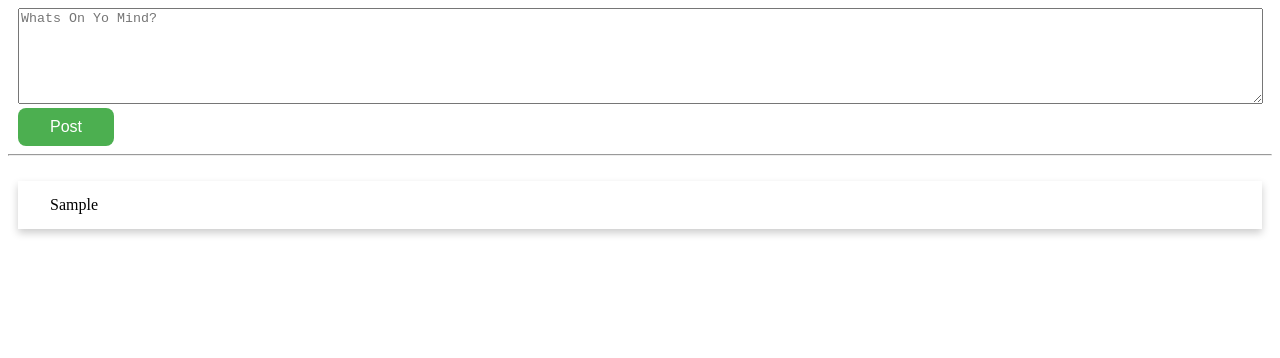
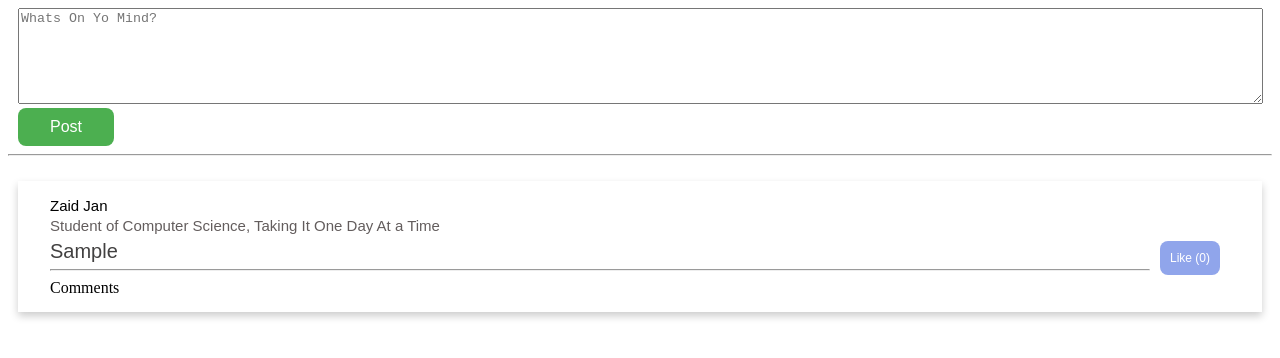
Before and after one commit to zaid-jan/PostWall, a React (Create React App) app: page / in a window 1280 px wide. Both pictures are taken after typing "Sample" into the empty fields and a click on the button "Post". Shown: the top 358 px of the page. Built offline with nearby package versions, Linux system fonts and the light colour scheme.

Commit message:
added like

```diff
--- a/src/actions/action.js
+++ b/src/actions/action.js
@@ -6,17 +6,23 @@ function post(event) {
             'type': 'EmptyField'
         };
     }
+    document.getElementById(id).value = '';
+    return {
+        'payload': text,
+        'type': 'FormSubmitted'
+    };
 
-        document.getElementById(id).value = '';
+}
 
+function like(event) {
+    const id = event.target.getAttribute('compid');
     return {
-                'payload': text,
-                'type': 'FormSubmitted'
-            };
-
-
+        'type': 'LikeCLicked',
+        'payload': id
     }
+}
 
 export default {
-    post
+    post,
+    like
 };
--- /dev/null
+++ b/src/components/Comments.js
@@ -0,0 +1,31 @@
+/* eslint-disable linebreak-style */
+// eslint-disable-next-line no-unused-vars
+import React, { Component } from 'react';
+import { connect } from 'react-redux';
+import { bindActionCreators } from 'redux';
+import '../main.css';
+
+class LC extends Component {
+    render() {
+        return (
+            <div>
+                Comments
+            </div>
+        )
+    }
+}
+
+function mapStateToProps(state) {
+
+return {
+            'post': state.post
+        };
+}
+
+function mapDispatchToProps(dispatch) {
+    return bindActionCreators({
+        // eslint-disable-next-line no-invalid-this
+        'makeList': this.makeList
+    }, dispatch);
+}
+export default connect(mapStateToProps, mapDispatchToProps)(LC);
--- a/src/components/Wall.js
+++ b/src/components/Wall.js
@@ -1,21 +1,48 @@
 /* eslint-disable linebreak-style */
+// eslint-disable-next-line no-unused-vars
 import React, { Component } from 'react';
 import { connect } from 'react-redux';
 import { bindActionCreators } from 'redux';
 import '../main.css';
+import Comments from './Comments'
+import action from '../actions/action'
 
 class Wall extends Component {
+
+    constructor() {
+        super();
+        this.makeList = this.makeList.bind(this);
+    }
     makeList() {
         let arr = [];
         arr = this.props.post;
         // let arr = this.props.post;
+        console.log("show props", this.props.post)
         const list = arr.map(data => (
-                <div key={data.id}>
-                    <div className="card">
+                <div key={data.id} className="card">
+                    {/* <div className="img">
+                       <img src={data.img} height="20" width="20"></img>
+                    </div> */}
+                    <div className="user">
+                        {data.name}
+                    </div>
+                    <div className="designation">
+                        {data.designation}
+                    </div>
+                    <div className="text">
                         {data.text}
+                        <button
+                            compid={data.id}
+                            className="likeButton"
+                            onClick={this.props.like}
+                            style={{float: 'right'}}
+                            type="button">Like ({data.likes})
+                        </button>
                     </div>
-                    <div className="bottomBar">
-                        {data.likes}
+                    <hr></hr>
+                    <div className="comments">
+                        <Comments data={data.comment}/>
+                        {data.comments}
                     </div>
                 </div>
             ));
@@ -25,7 +52,7 @@ return list;
 
     render() {
         const comp = this.makeList();
-
+        console.log("rendered")
         return (
                 <div>
                     {comp}
@@ -35,7 +62,6 @@ return (
 }
 
 function mapStateToProps(state) {
-
     return {
             'post': state.post
         };
@@ -43,7 +69,8 @@ return {
 
 function mapDispatchToProps(dispatch) {
     return bindActionCreators({
-        'makeList': this.makeList
+        // eslint-disable-next-line no-invalid-this
+        'like': action.like
     }, dispatch);
 }
 export default connect(mapStateToProps, mapDispatchToProps)(Wall);
--- a/src/components/postBar.js
+++ b/src/components/postBar.js
@@ -30,6 +30,7 @@ class PostBar extends Component {
                 </textarea>
                 <br></br>
                 <button id="postBarButton"
+                    // eslint-disable-next-line object-property-newline
                     onClick={() => this.props.post({ 'id': 'text', 'text': this.text })}
                     name="button"
                     type="submit">
--- a/src/main.css
+++ b/src/main.css
@@ -11,10 +11,50 @@
     margin-left: 10px;
     margin-right: 10px;
 }
+
+.likeButton {
+    background-color: rgb(144, 165, 235);
+    border: none;
+    color: white;
+    text-align: center;
+    text-decoration: none;
+    /* display: inline-block; */
+    font-size: 12px;
+    border-radius: 8px;
+    margin-left: 10px;
+    margin-right: 10px;
+    padding: 10px 10px;
+}
+
 textarea {
     margin-left: 10px;
     margin-right: 10px;
     width: 98%;
+}
+
+.text {
+	color: #424141;
+	font-size: 20px;
+	line-height: 20px;
+	font-weight: normal;
+    font-family: 'Orienta', sans-serif;
+    margin-top: 5px;
+}
+
+.user {
+    color: #000000;
+	font-size: 15px;
+	line-height: 20px;
+	font-weight: normal;
+	font-family: 'Orienta', sans-serif;
+}
+
+.designation {
+	color: #635d5d;
+	font-size: 15px;
+	line-height: 20px;
+	font-weight: normal;
+	font-family: 'Orienta', sans-serif;
 }
 
 .card {
@@ -26,6 +66,11 @@ textarea {
     margin-left: 10px;
     margin-right: 10px;
 }
-  .card:hover {
+.card:hover {
     box-shadow: 0 8px 16px 0 rgba(0,0,0,0.2);
  }
+
+ hr {
+    color: #635d5d;
+ }
+  /* Style the image inside the centered container, if needed */
--- a/src/reducers/index.js
+++ b/src/reducers/index.js
@@ -1,8 +1,9 @@
+/* eslint-disable linebreak-style */
 import { combineReducers } from 'redux';
 import posts from './reducerPosts';
 
 const allReducers = combineReducers({
-    post:posts,
-})
+    'post': posts
+});
 
-export default allReducers
+export default allReducers;
--- a/src/reducers/reducerPosts.js
+++ b/src/reducers/reducerPosts.js
@@ -1,3 +1,5 @@
+// eslint-disable-next-line linebreak-style
+/* eslint-disable key-spacing */
 /* eslint-disable linebreak-style */
 // eslint-disable-next-line linebreak-style
 /* eslint-disable no-case-declarations */
@@ -7,28 +9,62 @@ export default function posts(state, action) {
     if (state == 'undefined') {
         return {};
     }
-    // console.log("Action type", action.type)
+    console.log("Action type", action.type)
     switch (action.type) {
         case 'FormSubmitted':
-            const newState = [];
-            let j = 0;
-            newState[j] = {
-                'id': j,
-                'text': action.payload
-            };
-            j += 1;
-            for (let i = state.length - 1; i >= 0; i -= 1) {
-                newState[j] = {
-                    'id': j,
-                    'text': state[i].text
-                };
-                j += 1;
-            }
-
-return newState;
+            return handleSubmit(state, action);
         case 'EmptyField':
             return state;
+        case 'LikeCLicked':
+            return handleLike(state, action);
         default:
             return [];
     }
 }
+
+function handleLike(state, action) {
+    let newState = state.map((post) => {
+        return post;
+    })
+    const id = action.payload;
+    let index = newState.findIndex(obj => {
+        return obj.id == id
+    })
+    if(index === -1){
+        return state
+    }
+    else{
+        if(newState[index].userLiked == true) {
+            newState[index].likes -= 1;
+            newState[index].userLiked = !newState[index].userLiked;
+        }
+        else {
+            newState[index].likes += 1;
+            newState[index].userLiked = !newState[index].userLike
+        }
+    }
+    console.log('newState', newState)
+    return newState;
+}
+
+function handleSubmit(state, action) {
+    let newState = [];
+    const defaults = {
+        'name' : 'Zaid Jan',
+        'designation' : 'Student of Computer Science, Taking It One Day At a Time',
+        'img' : '../imgs/user.png',
+    };
+    let j = 0;
+    newState = state.map((post) => {
+        j += 1;
+        return post;
+    })
+    newState[j] = {
+        'id': j,
+        'text': action.payload,
+        'userLiked': false,
+        'likes': 0,
+        ...defaults
+    };
+    return newState;
+}
```
Also changed, not shown: src/components/App.js (+5 -2 lines), src/imgs/user.png (added). Lines whose indentation alone changed are shown as unchanged.
